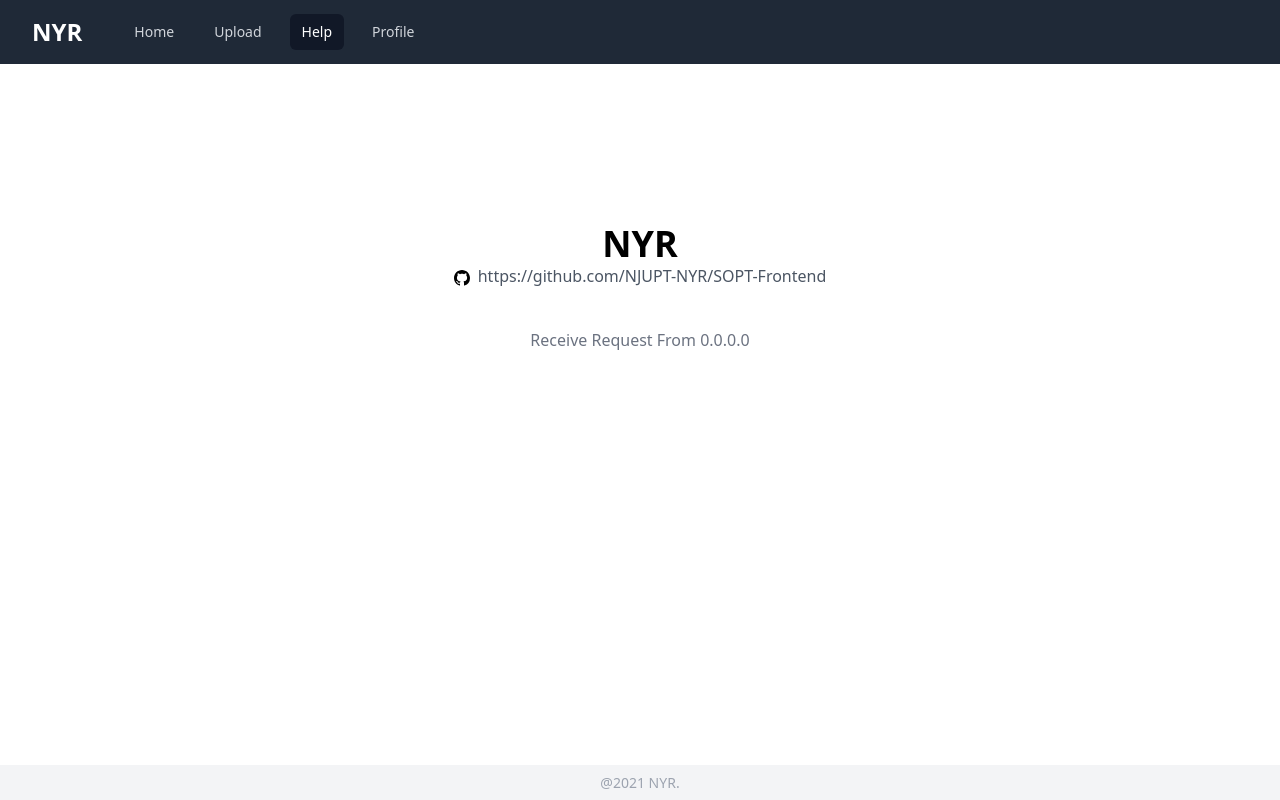
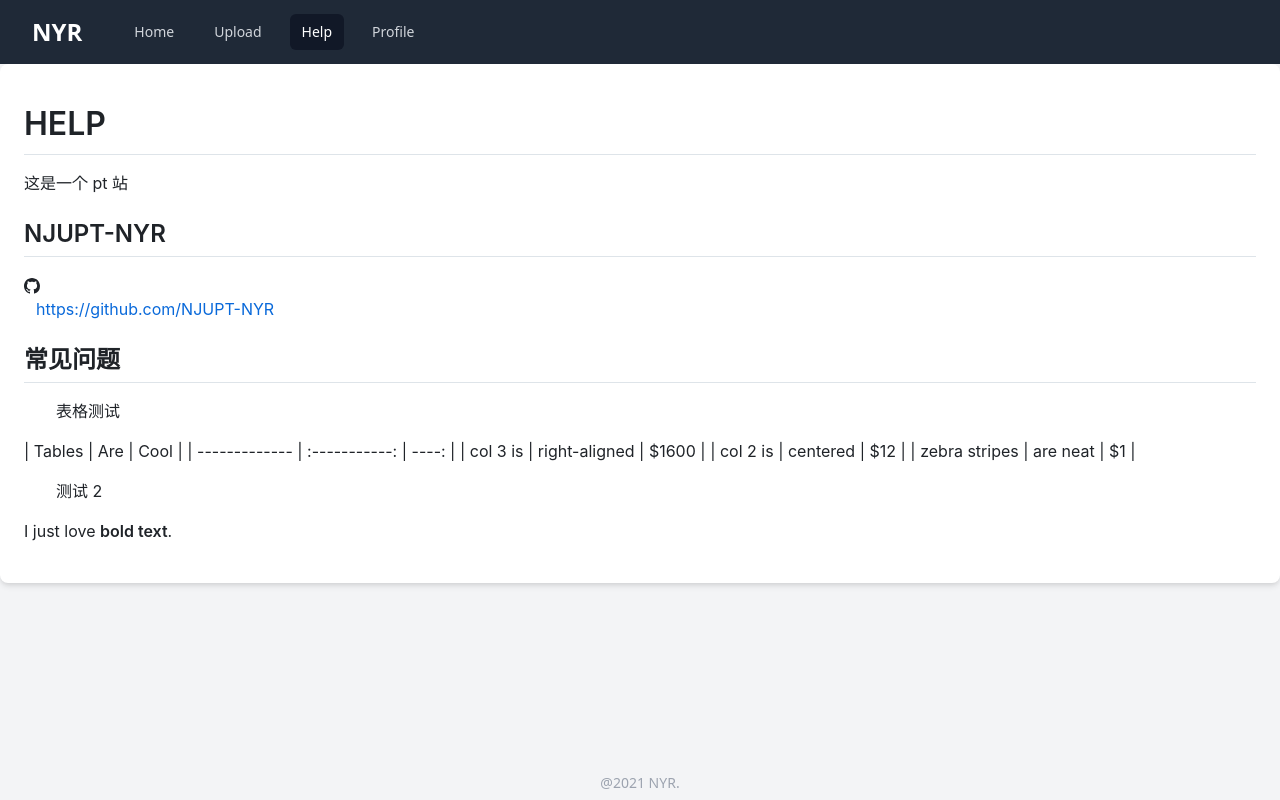
Before and after one commit to NJUPT-NYR/SOPT-Frontend, a Next.js app: page /help in a window 1280 px wide. Built offline with nearby package versions, Linux system fonts and the light colour scheme; no server answers.

Commit message:
feat: help page md

```diff
--- a/next.config.js
+++ b/next.config.js
@@ -1,3 +1,8 @@
-module.exports = {
+const withMDX = require("@next/mdx");
+
+module.exports = withMDX({
+  extension: /\.mdx?$/,
+})({
   /* config options here */
-};
+  pageExtensions: ["mdx", "jsx", "js", "ts", "tsx"],
+});
--- a/package.json
+++ b/package.json
@@ -16,10 +16,13 @@
   },
   "dependencies": {
     "@headlessui/react": "^0.3.1",
+    "@mdx-js/loader": "^1.6.22",
+    "@next/mdx": "^10.0.7",
     "@tailwindcss/forms": "^0.2.1",
     "@types/react-helmet": "^6.1.0",
     "axios": "^0.21.1",
     "classnames": "^2.2.6",
+    "github-markdown-css": "^4.0.0",
     "next": "^10.0.7",
     "path-to-regexp": "^6.2.0",
     "query-string": "^6.14.0",
--- a/src/pages/_app.tsx
+++ b/src/pages/_app.tsx
@@ -3,7 +3,7 @@ import "@/global.css";
 import type { AppProps } from "next/app";
 import { SWRConfig } from "swr";
 import { makeFetcher } from "@/utils/request";
-import { AxiosInstance } from "axios";
+import type { AxiosInstance } from "axios";
 
 export default function App({ Component, pageProps }: AppProps) {
   const configInstance = useCallback((instance: AxiosInstance) => {
--- /dev/null
+++ b/src/pages/help/index.mdx
@@ -0,0 +1,38 @@
+import { Scaffold } from "@/components";
+import { GoMarkGithub } from "react-icons/go";
+import "github-markdown-css/github-markdown.css";
+
+export default ({ children }) => (
+  <Scaffold title="Help">
+    <div className="w-full h-full bg-gray-100 overflow-hidden">
+      <div className="container mx-auto rounded-lg shadow-md bg-white my-10 py-10 px-6 markdown-body ">
+        {children}
+      </div>
+    </div>
+  </Scaffold>
+);
+
+# HELP
+
+这是一个 pt 站
+
+## NJUPT-NYR
+
+<GoMarkGithub className="inline-block" />
+<a className="ml-3 " href="https://github.com/NJUPT-NYR">
+  https://github.com/NJUPT-NYR
+</a>
+
+## 常见问题
+
+1. 表格测试
+
+| Tables        |      Are      |  Cool |
+| ------------- | :-----------: | ----: |
+| col 3 is      | right-aligned | $1600 |
+| col 2 is      |   centered    |   $12 |
+| zebra stripes |   are neat    |    $1 |
+
+2. 测试 2
+
+I just love **bold text**.
--- a/src/pages/help/index.tsx
+++ /dev/null
@@ -1,36 +0,0 @@
-import { Link, Scaffold } from "@/components";
-import { GetServerSideProps, GetServerSidePropsContext } from "next";
-import React from "react";
-import { GoMarkGithub } from "react-icons/go";
-
-interface IHelp {
-  ip: string;
-}
-
-export default function Help({ ip }: IHelp) {
-  return (
-    <Scaffold title="Help">
-      <div className="container mx-auto flex flex-col items-center pt-40">
-        <div className="text-black font-semibold text-4xl">NYR</div>
-        <div className="mb-10">
-          <GoMarkGithub className="inline-block" />
-          <a
-            className="ml-2 text-gray-600 "
-            href="https://github.com/NJUPT-NYR/SOPT-Frontend"
-          >
-            https://github.com/NJUPT-NYR/SOPT-Frontend
-          </a>
-        </div>
-        <div className="text-gray-500">Receive Request From {ip}</div>
-      </div>
-    </Scaffold>
-  );
-}
-
-export async function getServerSideProps(context: GetServerSidePropsContext) {
-  return {
-    props: {
-      ip: "0.0.0.0",
-    },
-  };
-}
--- a/tailwind.config.js
+++ b/tailwind.config.js
@@ -3,7 +3,7 @@ module.exports = {
     // removeDeprecatedGapUtilities: true,
     // purgeLayersByDefault: true,
   },
-  purge: ["./src/**/*.tsx", "./src/**/*.css"],
+  purge: ["./src/**/*.tsx", "./src/**/*.css", "./src/**/*.mdx"],
   theme: {
     extend: {
       gridTemplateRows: {
```
Also changed, not shown: 1 other file (tests, documents, lock files or other folders).
